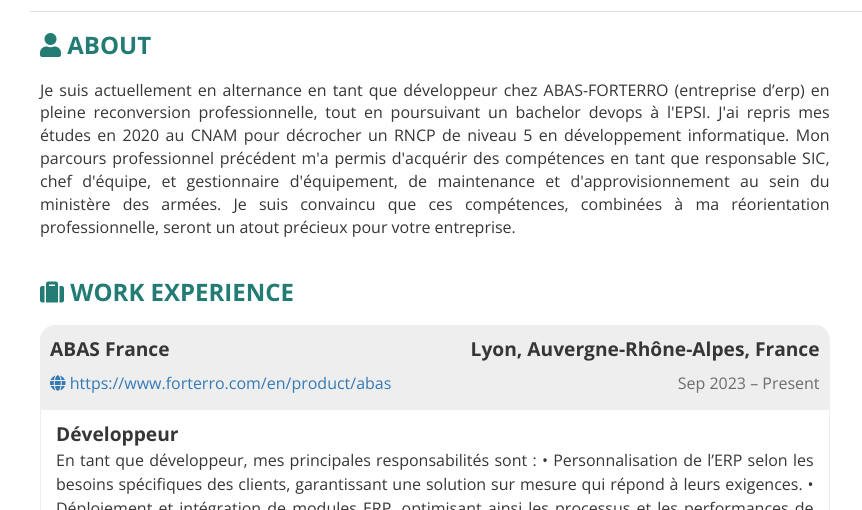
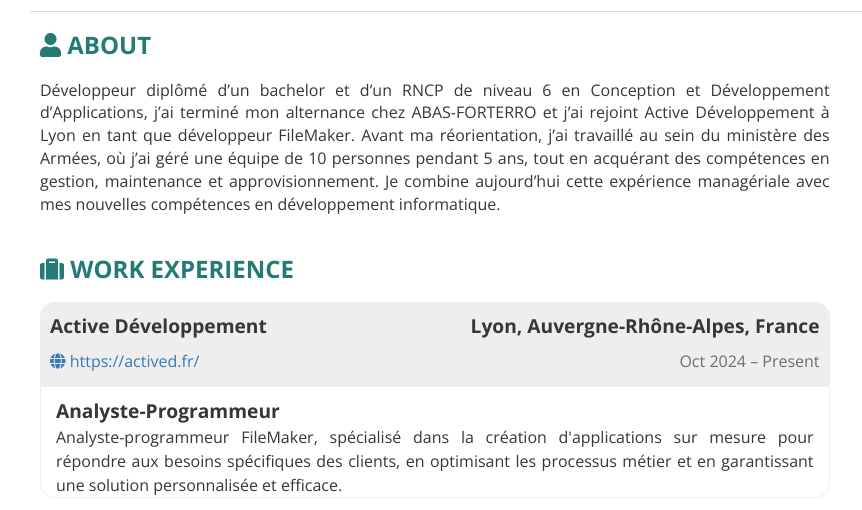
Before and after one commit to N-BLET/CV_JsonResume, a website: page index.html in a window 1280 px wide. Shown: the part 257-767 px from the top of the page, 0-862 px from the left. Drawn offline with nearby package versions, Linux system fonts and the light colour scheme.

Commit message:
deploy: f7a99cc35873ff3be5bf749ff8438fca63dc8f70

```diff
--- a/index.html
+++ b/index.html
@@ -681,11 +681,35 @@
           <!-- ABOUT ME -->
           <div class="box">
             <h2><i class="fas fa-user ico"></i> About</h2>
-            <p>Je suis actuellement en alternance en tant que développeur chez ABAS-FORTERRO (entreprise d’erp) en pleine reconversion professionnelle, tout en poursuivant un bachelor devops à l'EPSI. J'ai repris mes études en 2020 au CNAM pour décrocher un RNCP de niveau 5 en développement informatique. Mon parcours professionnel précédent m'a permis d'acquérir des compétences en tant que responsable SIC, chef d'équipe, et gestionnaire d'équipement, de maintenance et d'approvisionnement au sein du ministère des armées. Je suis convaincu que ces compétences, combinées à ma réorientation professionnelle, seront un atout précieux pour votre entreprise.</p>
+            <p>Développeur diplômé d’un bachelor et d’un RNCP de niveau 6 en Conception et Développement d’Applications, j’ai terminé mon alternance chez ABAS-FORTERRO et j’ai rejoint Active Développement à Lyon en tant que développeur FileMaker. Avant ma réorientation, j’ai travaillé au sein du ministère des Armées, où j’ai géré une équipe de 10 personnes pendant 5 ans, tout en acquérant des compétences en gestion, maintenance et approvisionnement. Je combine aujourd’hui cette expérience managériale avec mes nouvelles compétences en développement informatique.</p>
           </div>
           <!-- WORK EXPERIENCE -->
           <div class="box">
             <h2><i class= "fas fa-suitcase ico"></i> Work Experience</h2>
+              <div class="job clearfix">
+                <div class="row">
+                  <div class="details">
+                    <div class="where" id="textbox">
+                      <p class="alignleft">Active Développement</p>
+                      <p class="alignright">Lyon, Auvergne-Rhône-Alpes, France</p>
+                    </div>
+                    <div class="when" id="textbox">
+                      <div class="address alignleft">
+                        <a href="https:&#x2F;&#x2F;actived.fr&#x2F;" target= "_blank"><i class="fas fa-globe ico"></i> https:&#x2F;&#x2F;actived.fr&#x2F;</a>
+                      </div>
+                      <div class="year alignright">Oct 2024 – Present</div>
+                    </div>
+                  </div>
+                </div>
+                <div class="row" id="job-details">
+                  <div class="job-details col-xs-11">
+                    <div class="profession">Analyste-Programmeur</div>
+                    <div class="description">
+                      Analyste-programmeur FileMaker, spécialisé dans la création d'applications sur mesure pour répondre aux besoins spécifiques des clients, en optimisant les processus métier et en garantissant une solution personnalisée et efficace.
+                    </div>
+                  </div>
+                </div>
+              </div>
               <div class="job clearfix">
                 <div class="row">
                   <div class="details">
@@ -697,7 +721,7 @@
                       <div class="address alignleft">
                         <a href="https:&#x2F;&#x2F;www.forterro.com&#x2F;en&#x2F;product&#x2F;abas" target= "_blank"><i class="fas fa-globe ico"></i> https:&#x2F;&#x2F;www.forterro.com&#x2F;en&#x2F;product&#x2F;abas</a>
                       </div>
-                      <div class="year alignright">Sep 2023 – Present</div>
+                      <div class="year alignright">Sep 2023 – Sep 2024</div>
                     </div>
                   </div>
                 </div>
```
Also changed, not shown: resume.json (+18 -2 lines), 1 other file.
